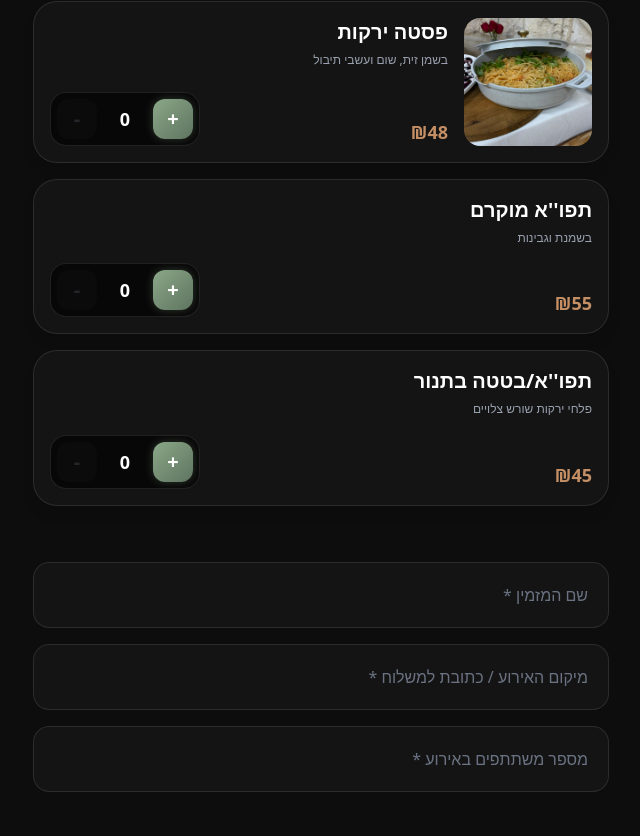
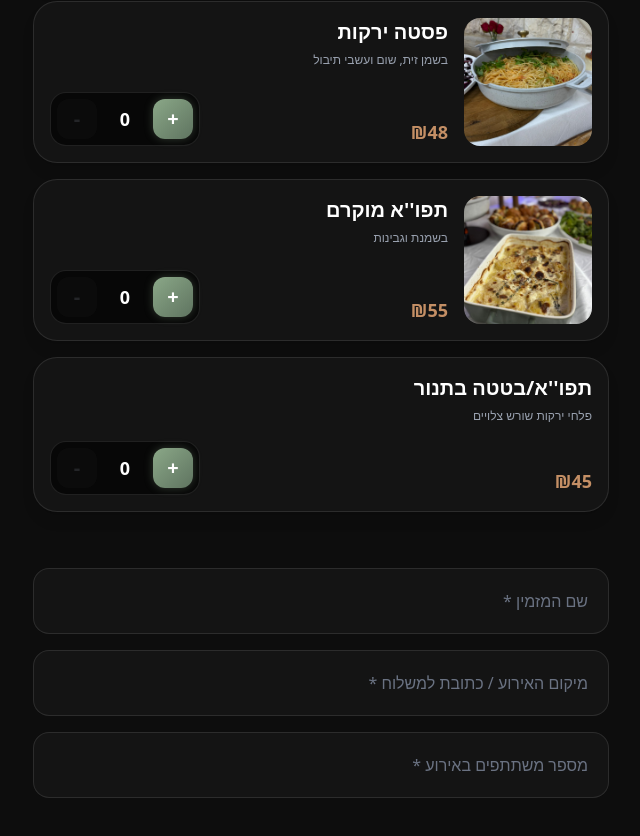
Before and after one commit to oriIsrael856/lahilula, a Next.js app: page / in a window 1280 px wide. Shown: the part 4285-5121 px from the top of the page, without its empty margins (319-959 px from the left). Built offline with nearby package versions, Linux system fonts and the light colour scheme.

Commit message:
Added photos

```diff
--- a/src/app/page.tsx
+++ b/src/app/page.tsx
@@ -76,7 +76,7 @@ const MENU = [
   { id: 18, name: "פסטה רוזה", price: 52, category: "פסטות ועיקריות", desc: "רוטב עגבניות ושמנת קטיפתי", images: [] },
   { id: 19, name: "פסטה שמנת פטריות", price: 52, category: "פסטות ועיקריות", desc: "רוטב עשיר עם פטריות טריות", images: [] },
   { id: 20, name: "פסטה ירקות", price: 48, category: "פסטות ועיקריות", desc: "בשמן זית, שום ועשבי תיבול", images: ["/bg12.jpeg"] },
-  { id: 22, name: "תפו''א מוקרם", price: 55, category: "פסטות ועיקריות", desc: "בשמנת וגבינות", images: [] },
+  { id: 22, name: "תפו''א מוקרם", price: 55, category: "פסטות ועיקריות", desc: "בשמנת וגבינות", images: ["/bg11.jpeg"] },
   { id: 23, name: "תפו''א/בטטה בתנור", price: 45, category: "פסטות ועיקריות", desc: "פלחי ירקות שורש צלויים", images: [] }
 ];
 
```
